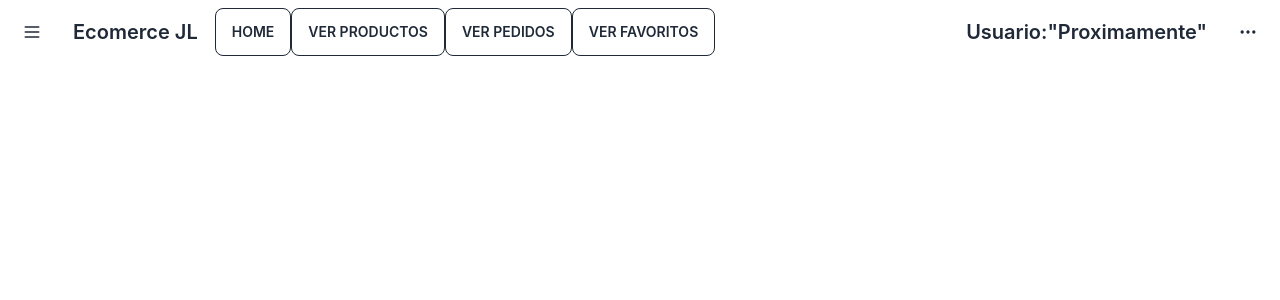
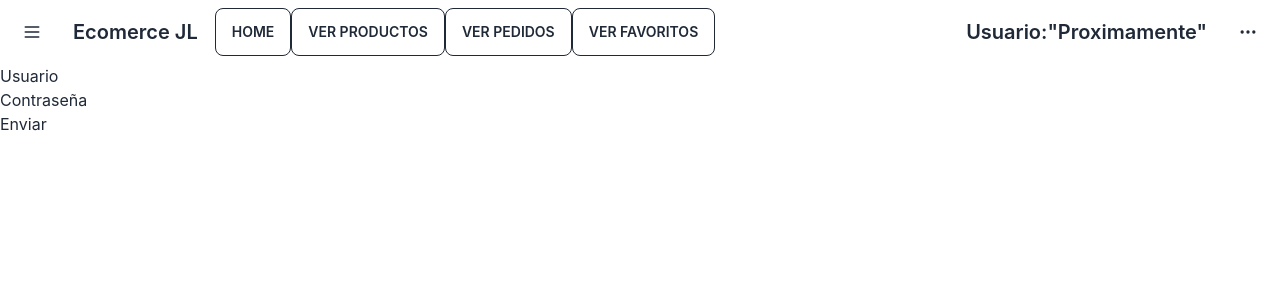
Before and after one commit to jleuce/eComerceNicoEx, a React (Create React App) app: page /Formulario in a window 1280 px wide. Shown: the top 300 px of the page. Built offline with nearby package versions, Linux system fonts and the light colour scheme; no server answers; the database is empty.

Commit message:
Forms
se acerca

```diff
--- a/package.json
+++ b/package.json
@@ -12,6 +12,7 @@
     "gh-pages": "^4.0.0",
     "react": "^18.2.0",
     "react-dom": "^18.2.0",
+    "react-hook-form": "^7.38.0",
     "react-router-dom": "^6.4.1",
     "react-scripts": "^5.0.1",
     "web-vitals": "^2.1.4"
--- a/src/App.js
+++ b/src/App.js
@@ -11,6 +11,7 @@ import BackEndNico from './components/apis/BackEndNico';
 import ConsultaPedidos from './components/ConsultaPedidos';
 import DetallePedido from './components/DetallePedido';
 import Favoritos from './components/Favoritos';
+import Formulario from './components/apis/firebaseExample/Formulario';
 function App() {
 
   const [acumuladorCarrito, setAcumuladorCarrito] = useState([])
@@ -61,7 +62,7 @@ function App() {
     <Route path={'/DetallePedido/:id'} element={<DetallePedido/>}/>
     <Route path={'/Favoritos'} element={<Favoritos/>}/>
     <Route path={'/Test'} element={<Test001/>}/>
-
+    <Route path={'/Formulario'} element={<Formulario/>}/>
     </Routes>
     </BrowserRouter>
 
--- /dev/null
+++ b/src/components/apis/firebaseExample/Formulario.js
@@ -0,0 +1,78 @@
+import React, { useEffect } from 'react'
+import { useForm } from 'react-hook-form'
+import { collection, doc, getDoc, getDocs, getFirestore, query, where } from 'firebase/firestore';
+
+function Formulario(props) {
+
+    const { register, handleSubmit } = useForm();
+    const onSubmit = (data) => {
+        existeProductoEnColeccion(data.usuario)
+    }
+
+    useEffect(() => {
+        getItem()
+        getCollection()
+        existeProducto('cebolla')
+    },[])
+//Consultar documento especifico
+    const getItem = () => {
+        const db = getFirestore()
+        const docRef = doc(db, 'Items','R6ye0rGIwMKTSOEJH5FT')
+        //getDoc( docRef).then( res => console.log(res.data()) )
+    }
+//Consultar la coleccion
+    const getCollection = () => {
+        const db = getFirestore()
+        const colRef = collection(db, 'Items')
+        getDocs(colRef).then( res => {
+            const data = res.docs.map( e => ({id: e.id, ...e.data()}))
+            //console.log(data)
+        } )
+    }
+
+//Querys
+    const existeProducto = (producto) => {
+        const db = getFirestore()
+        const colRef = collection(db, 'Items')
+        const q = query(colRef,where('producto','==',producto))
+        getDocs(q).then( res => {
+            const data = res.docs.map( e => ({id: e.id, ...e.data()}))
+            console.log(data)
+        } )
+
+    }
+    const existeProductoEnColeccion = (producto) => {
+        const db = getFirestore()
+        const colRef = collection(db, 'Items')
+        const q = query(colRef,where('producto','==',producto))
+        getDocs(q).then( res => {
+            const data = res.docs.map( e => ({id: e.id, ...e.data()}))
+            if (data.length != 0){
+            console.log("existe")}else{
+            console.log("no existe");
+            }
+            console.log(data)
+
+        } )
+    }
+
+  return (
+<>
+<form onSubmit={handleSubmit(onSubmit)}>
+<div>
+    <label>Usuario</label>
+    <input type="text" {...register("usuario")}/>
+</div>
+<div>
+    <label>Contraseña</label>
+    <input type="text" {...register("contraseña")}/>
+</div>
+<div>
+    <input type="submit" value="Enviar"/>
+</div>
+</form>
+</>
+  )
+}
+
+export default Formulario
```
Also changed, not shown: 1 other file (tests, documents, lock files or other folders).
